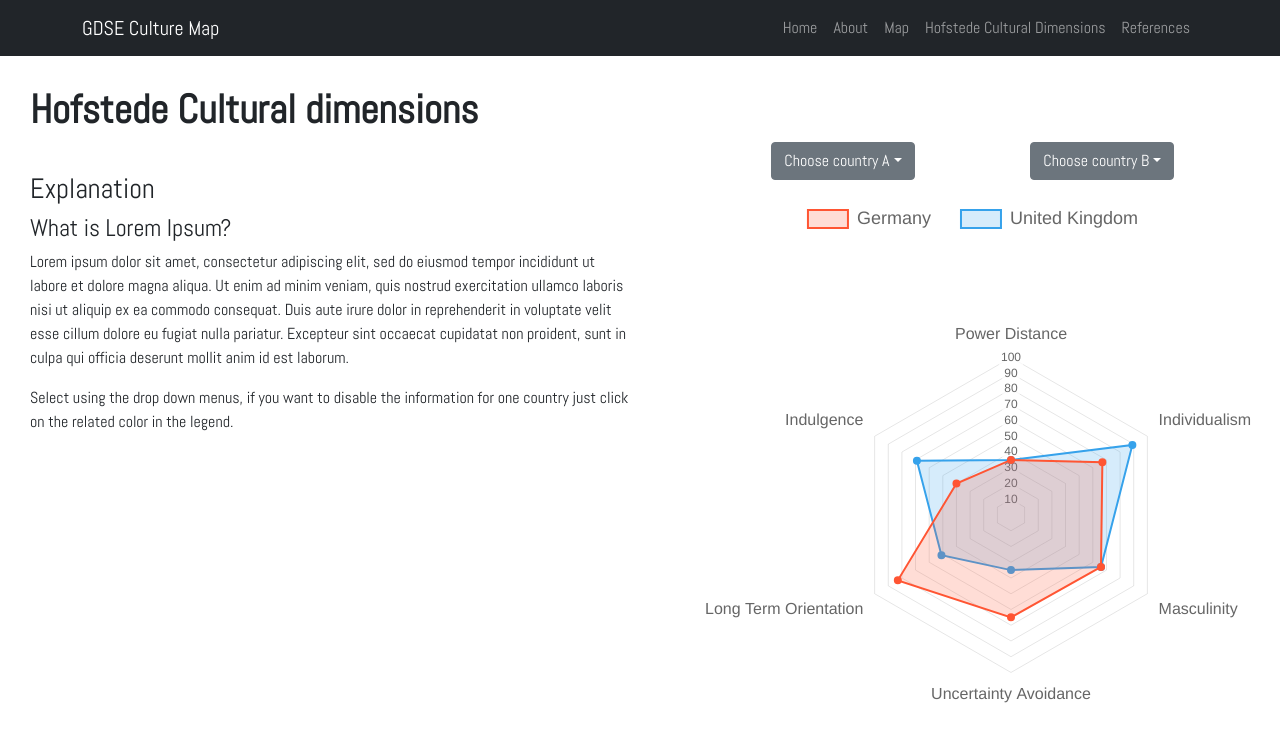
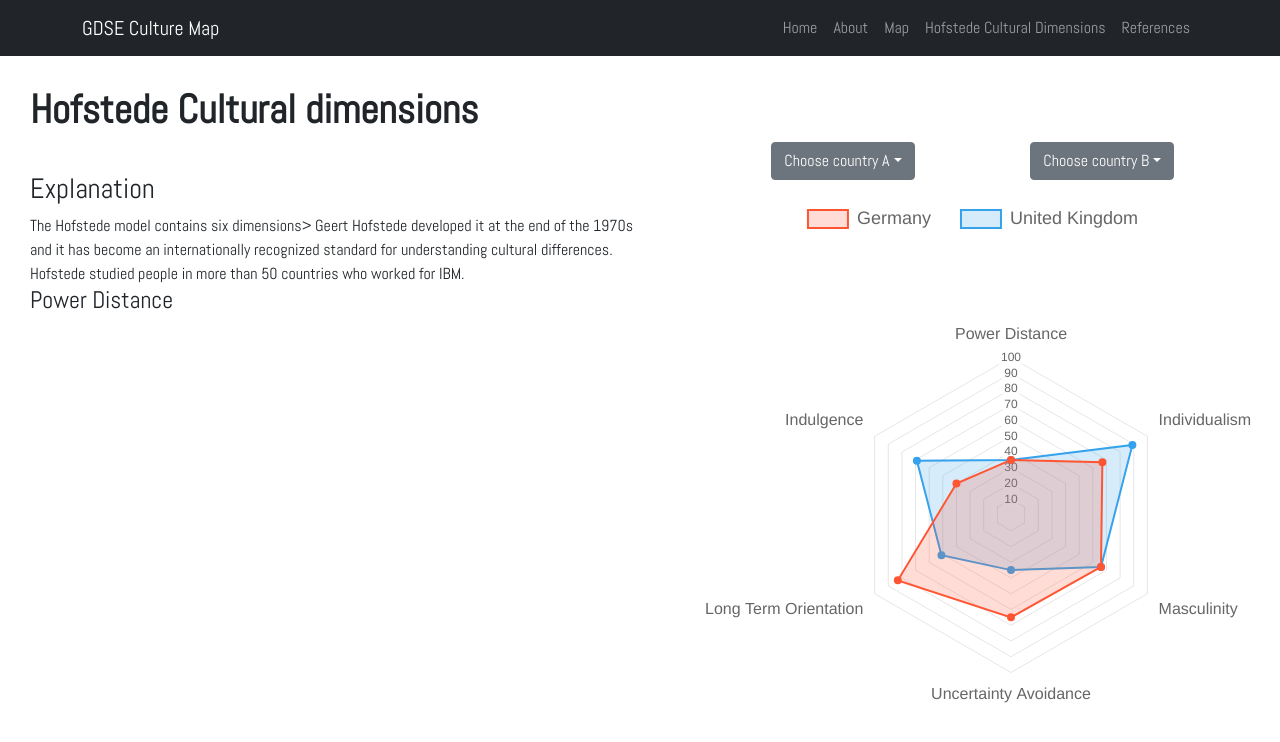
Before and after one commit to abel-vs/gdse-map, a React (Create React App) app: page /gdse-map/hofstede in a window 1280 px wide. Shown: the top 742 px of the page. Built offline with nearby package versions, Linux system fonts and the light colour scheme.

Commit message:
add reference and data points branch, and add general information Hofstede dimension

```diff
--- a/src/pages/hofstede.js
+++ b/src/pages/hofstede.js
@@ -9,9 +9,14 @@ function Ref() {
             <div className={styles.container_body}>
                 <div className={styles.explanation}>
                     <h3>Explanation</h3>
-                    <h4>What is Lorem Ipsum?</h4>
-                    <p>Lorem ipsum dolor sit amet, consectetur adipiscing elit, sed do eiusmod tempor incididunt ut labore et dolore magna aliqua. Ut enim ad minim veniam, quis nostrud exercitation ullamco laboris nisi ut aliquip ex ea commodo consequat. Duis aute irure dolor in reprehenderit in voluptate velit esse cillum dolore eu fugiat nulla pariatur. Excepteur sint occaecat cupidatat non proident, sunt in culpa qui officia deserunt mollit anim id est laborum.</p>
-                    <p>Select using the drop down menus, if you want to disable the information for one country just click on the related color in the legend.</p>
+                    The Hofstede model contains six dimensions>
+                    Geert Hofstede developed it at the end of the 1970s and it has become an internationally recognized standard for understanding cultural differences.
+                    Hofstede studied people in more than 50 countries who worked for IBM.
+                    <h4>Power Distance</h4>
+
+                    <h4></h4>
+
+
                 </div>
                 <div className={styles.graph_container}>
                     <SpiderGraph/>
```
